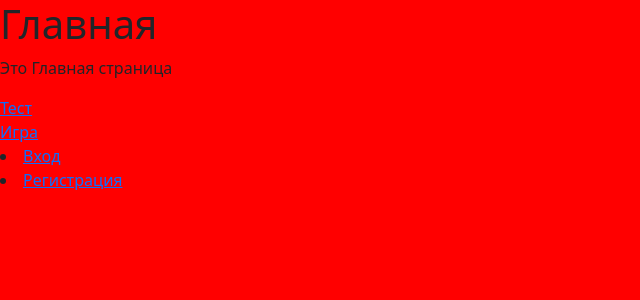
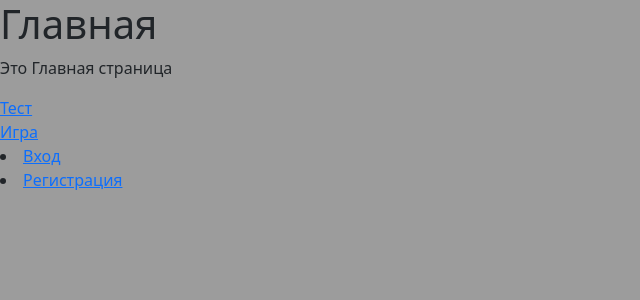
Before and after one commit to pmashchenok/finance_tutor, a Django app: page / in a window 1280 px wide. Shown: the top 300 px of the page, without its empty margins (0-640 px from the left). Run offline with Django 4.2, Linux system fonts and the light colour scheme.

Commit message:
Поменял фон на главной

```diff
--- a/website/main_site/static/main_site/css/main.css
+++ b/website/main_site/static/main_site/css/main.css
@@ -1,3 +1,3 @@
 body {
-    background: red;
+    background: rgb(156, 156, 156);
 }
```
